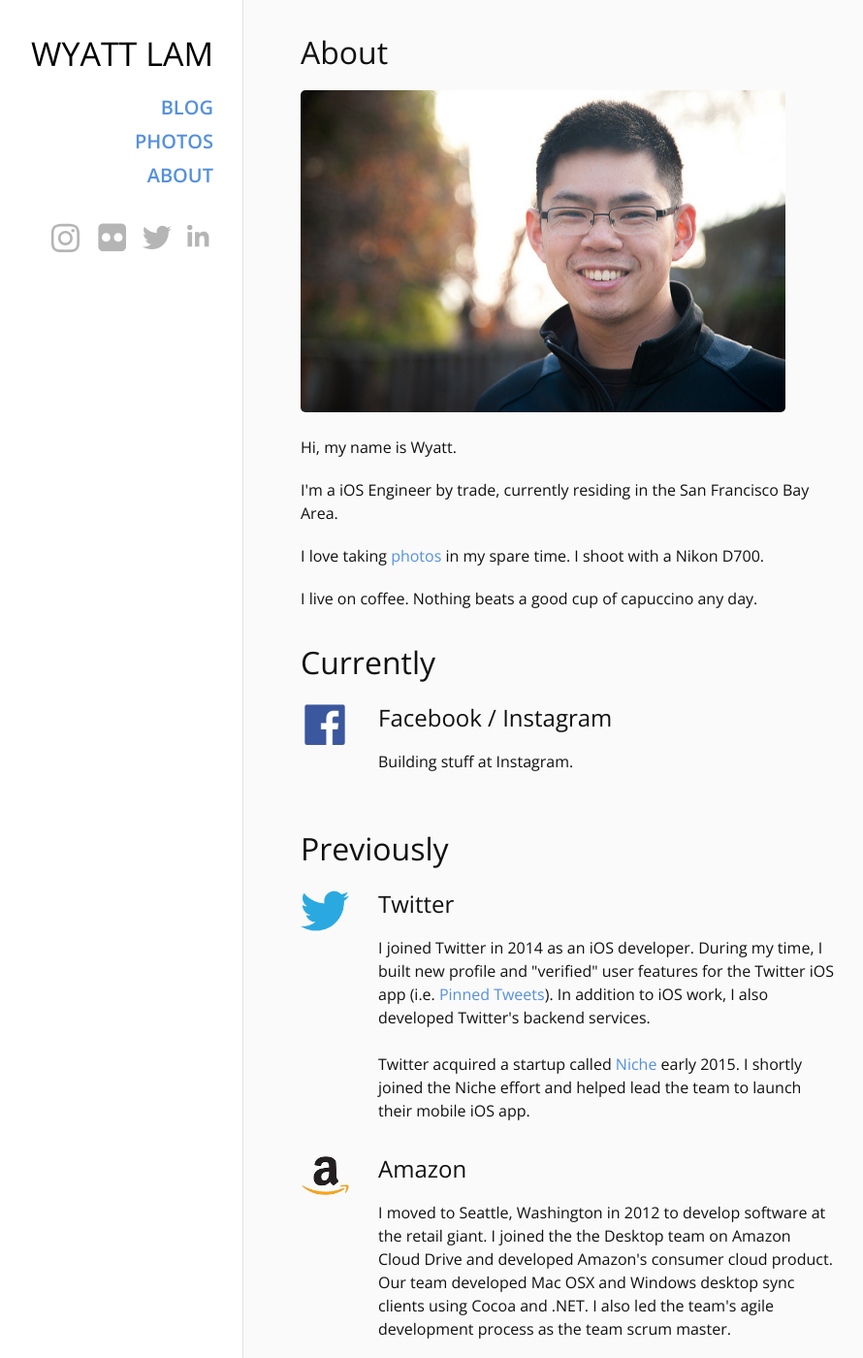
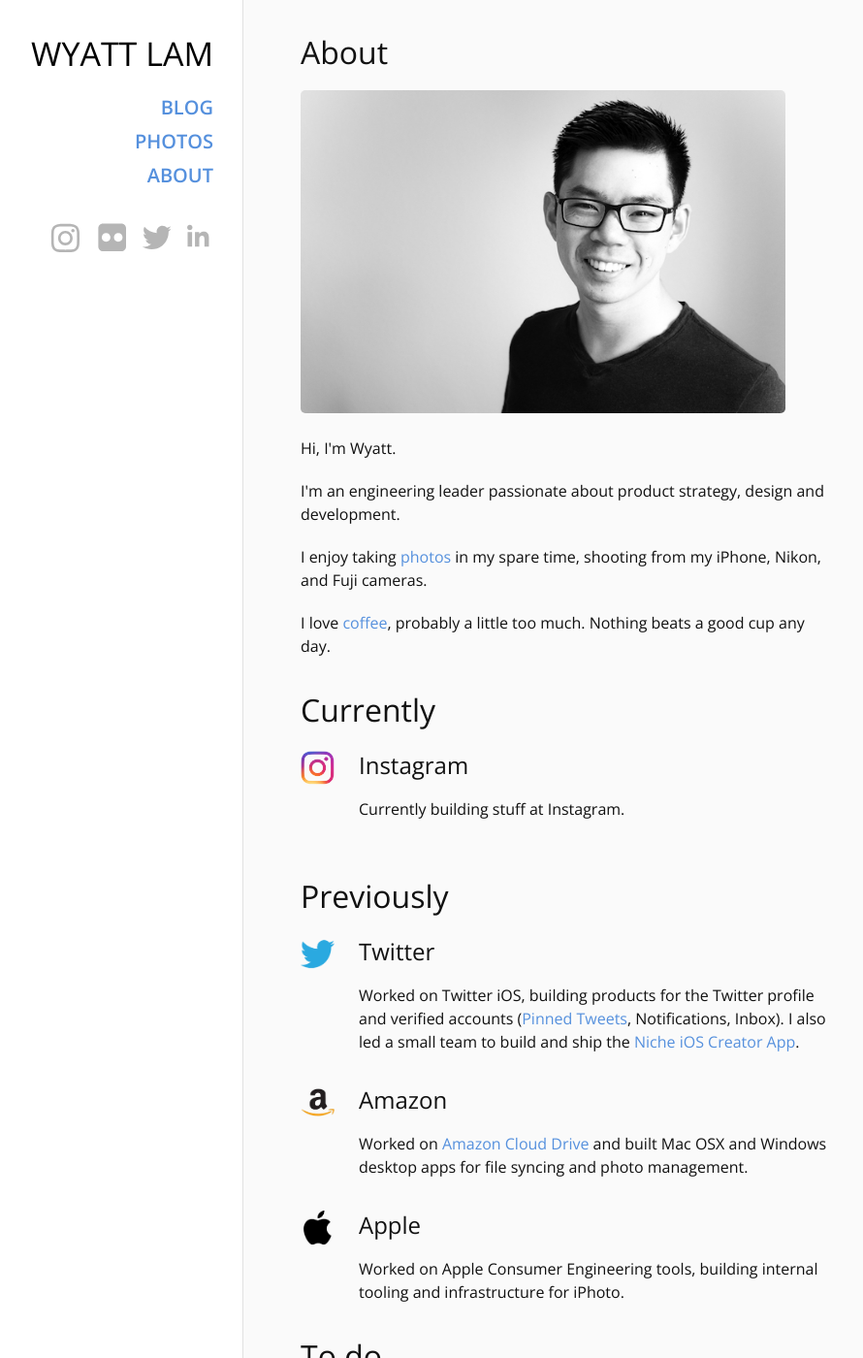
Before and after one commit to wyattlam1/wyattlam1.github.io, a Jekyll site: the page built from about/index.html, in a window 1280 px wide and 1400 px high. Shown: the whole window at 97% size, without its empty margins (40-930 px from the left). Built offline with Jekyll 4.4.1, drawn with Linux system fonts in a browser that asks for light colours; some of the changed text lies outside the part shown.

Commit message:
Updated About page: cleaned up css file, added new photos

```diff
--- a/_config.yml
+++ b/_config.yml
@@ -27,6 +27,7 @@
 
 # Build settings
 markdown: kramdown
+plugins: [jekyll-paginate]
 
 sass:
   style: compressed
--- a/_sass/_page-about.scss
+++ b/_sass/_page-about.scss
@@ -1,9 +1,36 @@
-$about-logo-width: 100px;
-$about-logo-width-smaller: 50px;
-.about                      { min-width: 800px; overflow: hidden; padding: ($spacing) ($spacing*2) 0 ($spacing*2); }
-.about-content-container    { float: left; width: 60%; margin-right: $spacing * 3; }
-.about-section-container    { margin-bottom: $spacing * 2; }
-.about-profile-img          { width: 100%; }
+.about                      {
+    min-width: 800px;
+    overflow: hidden;
+    padding: ($spacing) ($spacing*2) 0 ($spacing*2);
+    @include media-query($on-tablet) {
+        min-width: 0;
+        padding: ($spacing) ($spacing) 0 ($spacing*2);
+    }
+    @include media-query($on-phone) {
+        min-width: 0;
+        padding: ($spacing) ($spacing) 0 ($spacing);
+    }
+
+    .about-content-container {
+        float: left;
+        width: 60%;
+        margin-right: $spacing * 3;
+        @include media-query($on-tablet) {
+            float: none; width: 100%; margin: 0;
+        }
+    }
+
+    .about-section-container {
+        margin-bottom: $spacing * 2;
+        @include media-query($on-tablet) {
+            margin-bottom: $spacing; max-width: 550px;
+        }
+    }
+
+    .about-profile-img {
+        width: 100%; // for smaller screens/mobile
+    }
+}
 
 .bio-container ul {  list-style: none; padding: 0; margin: 0; }
 .bio-container li { margin-bottom: 20px; }
@@ -12,20 +39,20 @@
 .todo-container ul { list-style: none; padding: 0; margin: 0; }
 .todo-container li { margin-bottom: 20px; }
 
-.job-container { margin-bottom: $spacing * 2; }
-.job-container .logo { float: left; width: $about-logo-width; }
-.job-container .description-container { margin-left: $about-logo-width + $spacing; }
+.job-container {
+    margin-bottom: $spacing;
+    @include media-query($on-tablet) {
+        margin-bottom: $spacing;
+    }
 
-@include media-query($on-tablet) {
-    .about                      { min-width: 0; padding: ($spacing) ($spacing) 0 ($spacing*2); }
-    .about-content-container    { float: none; width: 100%; margin: 0; }
-    .about-section-container    { margin-bottom: $spacing; max-width: 550px; }
+    .description-container {
+        margin-left: 60px;
+    }
 
-    .job-container                              { margin-bottom: $spacing; }
-    .job-container .logo                        { width: $about-logo-width-smaller; }
-    .job-container .description-container       { margin-left: $about-logo-width-smaller + $spacing; }
-    .job-container .description-container h1    { margin-left: $about-logo-width; }
+    .logo {
+        float: left;
+        width: 35px;
+        padding-top: 3px;
+        vertical-align: top;
+    }
 }
-@include media-query($on-phone) {
-    .about { min-width: 0; padding: ($spacing) ($spacing) 0 ($spacing); }
-}
--- a/about/index.html
+++ b/about/index.html
@@ -12,10 +12,10 @@
 				<br><br>
 
 				<ul>
-					<li>Hi, my name is Wyatt.</li>
-					<li>I'm a iOS Engineer by trade, currently residing in the San Francisco Bay Area.</li>
-					<li>I love taking <a href="{{ site.photo_stories_url | prepend: site.baseurl }}">photos</a> in my spare time.  I shoot with a Nikon D700.</li>
-					<li>I live on coffee. Nothing beats a good cup of capuccino any day.</li>
+					<li>Hi, I'm Wyatt.</li>
+					<li>I'm an engineering leader passionate about product strategy, design and development. </li>
+					<li>I enjoy taking <a href="{{ site.photo_stories_url | prepend: site.baseurl }}">photos</a> in my spare time, shooting from my iPhone, Nikon, and Fuji cameras.</li>
+					<li>I love <a href="https://www.instagram.com/p/B3KK4R_p9TS/" target="_blank">coffee</a>, probably a little too much. Nothing beats a good cup any day.</li>
 				</ul>
 			</div>
 		</div>
@@ -23,16 +23,18 @@
 		<div class="about-section-container">
 			<h1>Currently</h1>
 			<div class="job-container">
-				<img class="logo" src="{{ site.baseurl }}/resources/logo-facebook.png" />
+				<img class="logo" src="{{ site.baseurl }}/resources/logo-instagram.png" />
 				<div class="description-container">
-					<h2>Facebook / Instagram</h2>
+					<h2>Instagram</h2>
 					<span>
-						Building stuff at Instagram.
+						Currently building stuff at Instagram.
 					</span>
 				</div>
 			</div>
 		</div>
+
 		<br>
+
 		<div class="about-section-container">
 			<h1>Previously</h1>
 			<div class="job-container">
@@ -40,9 +42,7 @@
 				<div class="description-container">
 					<h2>Twitter</h2>
 					<span>
-						I joined Twitter in 2014 as an iOS developer. During my time, I built new profile and "verified" user features for the Twitter iOS app (i.e. <a href="http://thenextweb.com/twitter/2015/08/27/twitter-now-lets-you-pin-tweets-to-the-top-of-your-profile-on-ios-and-android/" target="_blank">Pinned Tweets</a>).  In addition to iOS work, I also developed Twitter's backend services.
-						<br><br>
-						Twitter acquired a startup called <a href="https://www.niche.co/">Niche</a> early 2015.  I shortly joined the Niche effort and helped lead the team to launch their mobile iOS app.
+						Worked on Twitter iOS, building products for the Twitter profile and verified accounts (<a href="http://thenextweb.com/twitter/2015/08/27/twitter-now-lets-you-pin-tweets-to-the-top-of-your-profile-on-ios-and-android/" target="_blank">Pinned Tweets</a>, Notifications, Inbox). I also led a small team to build and ship the <a href="https://www.niche.co/" target="_blank">Niche iOS Creator App</a>.
 					</span>
 				</div>
 			</div>
@@ -51,7 +51,7 @@
 				<div class="description-container">
 					<h2>Amazon</h2>
 					<span>
-						I moved to Seattle, Washington in 2012 to develop software at the retail giant. I joined the the Desktop team on Amazon Cloud Drive and developed Amazon's consumer cloud product. Our team developed Mac OSX and Windows desktop sync clients using Cocoa and .NET. I also led the team's agile development process as the team scrum master.
+						Worked on <a href="http://www.amazon.com/clouddrive" target="_blank">Amazon Cloud Drive</a> and built Mac OSX and Windows desktop apps for file syncing and photo management.
 					</span>
 				</div>
 			</div>
@@ -60,7 +60,7 @@
 				<div class="description-container">
 					<h2>Apple</h2>
 					<span>
-						During college, I interned at Apple's Consumer Engineering department. I built an internal Mac OSX application, which analyzed and verified slide shows on iPhoto. The app automated the testing process, generated detailed reports, and published the results to an web frontend.
+						Worked on Apple Consumer Engineering tools, building internal tooling and infrastructure for iPhoto.
 					</span>
 				</div>
 			</div>
@@ -70,7 +70,7 @@
 	<div class="todo-container">
 		<h1>To do</h1>
 		<ul>
-			<li>Travel to 10 new countries</li>
+			<li class="completed">Travel to 10 new countries</li>
 			<li>Write 100 blog posts</li>
 			<li><a href="https://www.flickr.com/photos/wyattlam/" target="_blank">Upload 10,000 Flickr photos</a></li>
 			<li class="completed">Go surfing</li>
@@ -78,13 +78,12 @@
 			<li>See the Aurora Borealis</li>
 			<li>Sky dive</li>
 			<li>Own a house</li>
-			<li>Snowboard in Colorado</li>
+			<li class="completed">Snowboard in Colorado</li>
 			<li class="completed"><a href="https://goo.gl/maps/98s6koFx7vv" target="_blank">Live somewhere outside of CA</a></li>
 			<li class="completed"><a href="https://www.flickr.com/photos/wyattlam/25006740726/in/album-72157644305397612/" target="_blank">Ride in a helicopter</a></li>
-			<li>Learn Chopin Polonaise Op. 53</li>
 			<li>Visit Alaska</li>
 			<li>Read 100 non-fiction books</li>
-			<li>Frame my best landscape shot</li>
+			<li class="completed"><a href="https://www.flickr.com/photos/wyattlam/10432337983/in/album-72157666422754986/" target="_blank">Frame my best landscape shot</a></li>
 			<li>Visit Berlin</li>
 			<li>Build my own office desk</li>
 			<li>Start a "30 days" photography project</li>
```
Also changed, not shown: resources/logo-facebook.png (deleted), resources/logo-instagram.png (added), resources/profile.jpg, 1 other file.
